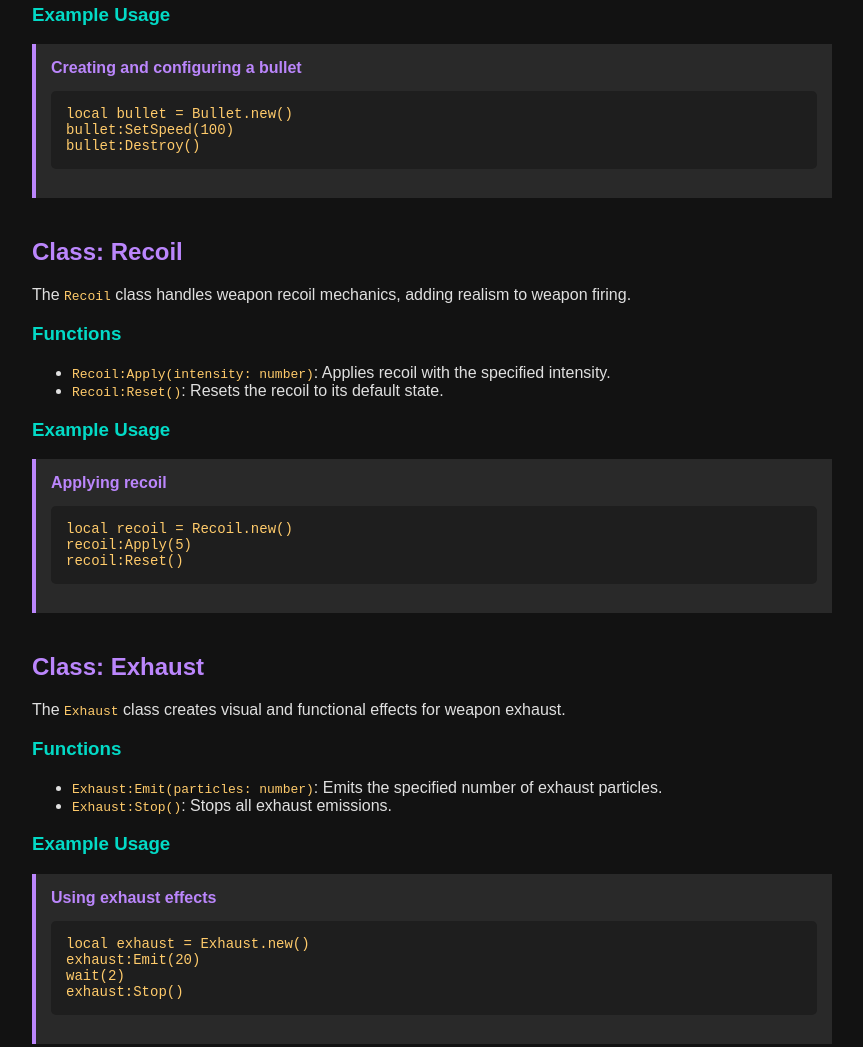
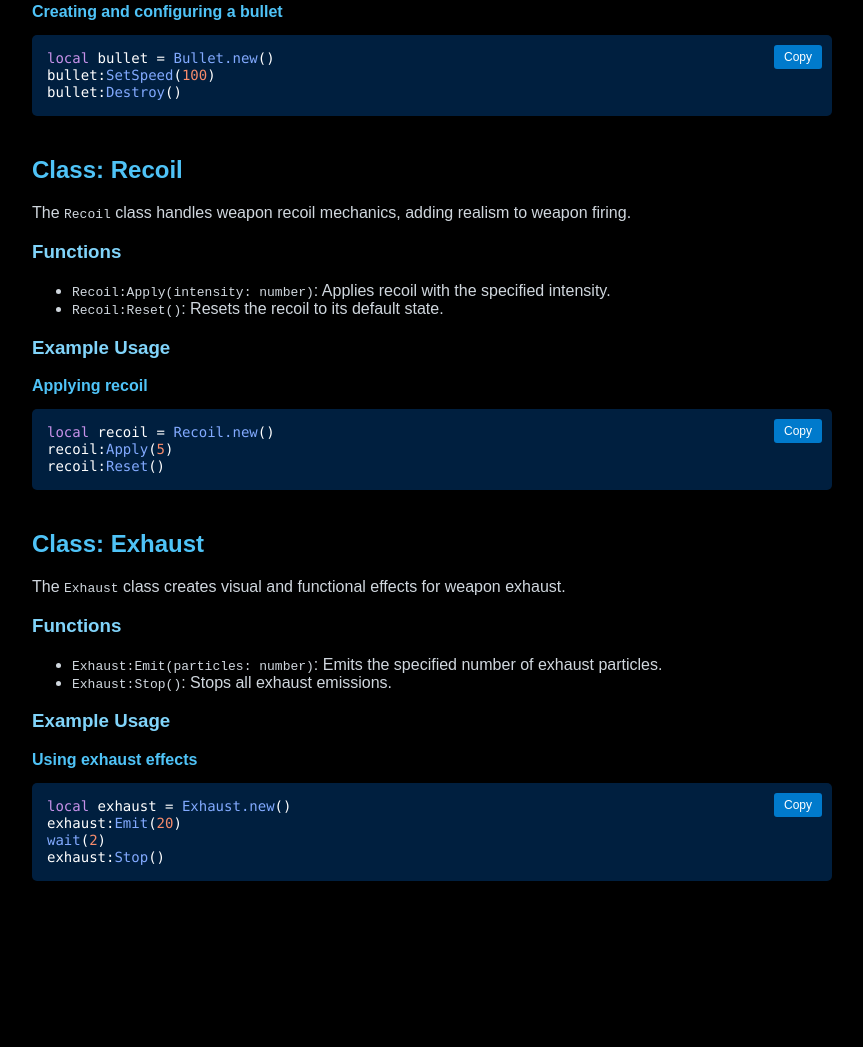
Before and after one commit to wvyn/docs.wyverion, a plain HTML site: page force/blasters.html in a window 1280 px wide. Shown: the part 726-1773 px from the top of the page, without its empty margins (208-1071 px from the left). After the commit the page ends 1667 px from the top, so only its background shows below. Drawn offline with Linux system fonts and the light colour scheme.

Commit message:
Updated Blasters Docs

```diff
--- a/force/blasters.html
+++ b/force/blasters.html
@@ -7,13 +7,13 @@
     <style>
         body {
             font-family: Arial, sans-serif;
-            background-color: #121212;
-            color: #e0e0e0;
+            background-color: #000000;
+            color: #d0d7de;
             margin: 0;
             padding: 0;
         }
         header {
-            background-color: #1e1e1e;
+            background-color: #003366;
             padding: 20px;
             text-align: center;
         }
@@ -30,33 +30,61 @@
             margin-bottom: 40px;
         }
         h2 {
-            color: #bb86fc;
+            color: #4fc3f7;
         }
         h3 {
-            color: #03dac6;
+            color: #81d4fa;
         }
         pre {
-            background-color: #1e1e1e;
+            background-color: #001f3f;
             padding: 15px;
             border-radius: 5px;
             overflow-x: auto;
             font-size: 14px;
+            position: relative;
         }
-        code {
-            color: #ffcb6b;
+        pre code {
+            color: #ffffff;
+            font-family: Consolas, "Courier New", monospace;
         }
+        .keyword { color: #c792ea; }
+        .string { color: #ecc48d; }
+        .number { color: #f78c6c; }
+        .function { color: #82aaff; }
+        .comment { color: #546e7a; font-style: italic; }
         .example {
-            background-color: #292929;
-            padding: 15px;
-            border-left: 4px solid #bb86fc;
             margin-bottom: 15px;
         }
         .example-title {
-            color: #bb86fc;
+            color: #4fc3f7;
             font-weight: bold;
             margin-bottom: 5px;
         }
+        .copy-button {
+            position: absolute;
+            top: 10px;
+            right: 10px;
+            background-color: #007acc;
+            border: none;
+            color: white;
+            padding: 5px 10px;
+            cursor: pointer;
+            border-radius: 3px;
+            font-size: 12px;
+        }
+        .copy-button:hover {
+            background-color: #005a99;
+        }
     </style>
+    <script>
+        function copyCode(button) {
+            const code = button.parentElement.querySelector('code').innerText;
+            navigator.clipboard.writeText(code).then(() => {
+                button.innerText = 'Copied!';
+                setTimeout(() => { button.innerText = 'Copy'; }, 1500);
+            });
+        }
+    </script>
 </head>
 <body>
     <header>
@@ -77,9 +105,9 @@
             <h3>Example Usage</h3>
             <div class="example">
                 <div class="example-title">Shooting a blaster</div>
-                <pre><code>local blaster = BlasterClient.new()
-blaster:SetDamage(50)
-blaster:Shoot(Vector3.new(10, 0, 10))</code></pre>
+                <pre><button class="copy-button" onclick="copyCode(this)">Copy</button><code><span class="keyword">local</span> blaster = <span class="function">BlasterClient.new</span>()
+blaster:<span class="function">SetDamage</span>(<span class="number">50</span>)
+blaster:<span class="function">Shoot</span>(<span class="function">Vector3.new</span>(<span class="number">10</span>, <span class="number">0</span>, <span class="number">10</span>))</code></pre>
             </div>
         </section>
 
@@ -96,9 +124,9 @@ blaster:Shoot(Vector3.new(10, 0, 10))</code></pre>
             <h3>Example Usage</h3>
             <div class="example">
                 <div class="example-title">Creating and configuring a bullet</div>
-                <pre><code>local bullet = Bullet.new()
-bullet:SetSpeed(100)
-bullet:Destroy()</code></pre>
+                <pre><button class="copy-button" onclick="copyCode(this)">Copy</button><code><span class="keyword">local</span> bullet = <span class="function">Bullet.new</span>()
+bullet:<span class="function">SetSpeed</span>(<span class="number">100</span>)
+bullet:<span class="function">Destroy</span>()</code></pre>
             </div>
         </section>
 
@@ -115,9 +143,9 @@ bullet:Destroy()</code></pre>
             <h3>Example Usage</h3>
             <div class="example">
                 <div class="example-title">Applying recoil</div>
-                <pre><code>local recoil = Recoil.new()
-recoil:Apply(5)
-recoil:Reset()</code></pre>
+                <pre><button class="copy-button" onclick="copyCode(this)">Copy</button><code><span class="keyword">local</span> recoil = <span class="function">Recoil.new</span>()
+recoil:<span class="function">Apply</span>(<span class="number">5</span>)
+recoil:<span class="function">Reset</span>()</code></pre>
             </div>
         </section>
 
@@ -134,10 +162,10 @@ recoil:Reset()</code></pre>
             <h3>Example Usage</h3>
             <div class="example">
                 <div class="example-title">Using exhaust effects</div>
-                <pre><code>local exhaust = Exhaust.new()
-exhaust:Emit(20)
-wait(2)
-exhaust:Stop()</code></pre>
+                <pre><button class="copy-button" onclick="copyCode(this)">Copy</button><code><span class="keyword">local</span> exhaust = <span class="function">Exhaust.new</span>()
+exhaust:<span class="function">Emit</span>(<span class="number">20</span>)
+<span class="function">wait</span>(<span class="number">2</span>)
+exhaust:<span class="function">Stop</span>()</code></pre>
             </div>
         </section>
     </main>
```
